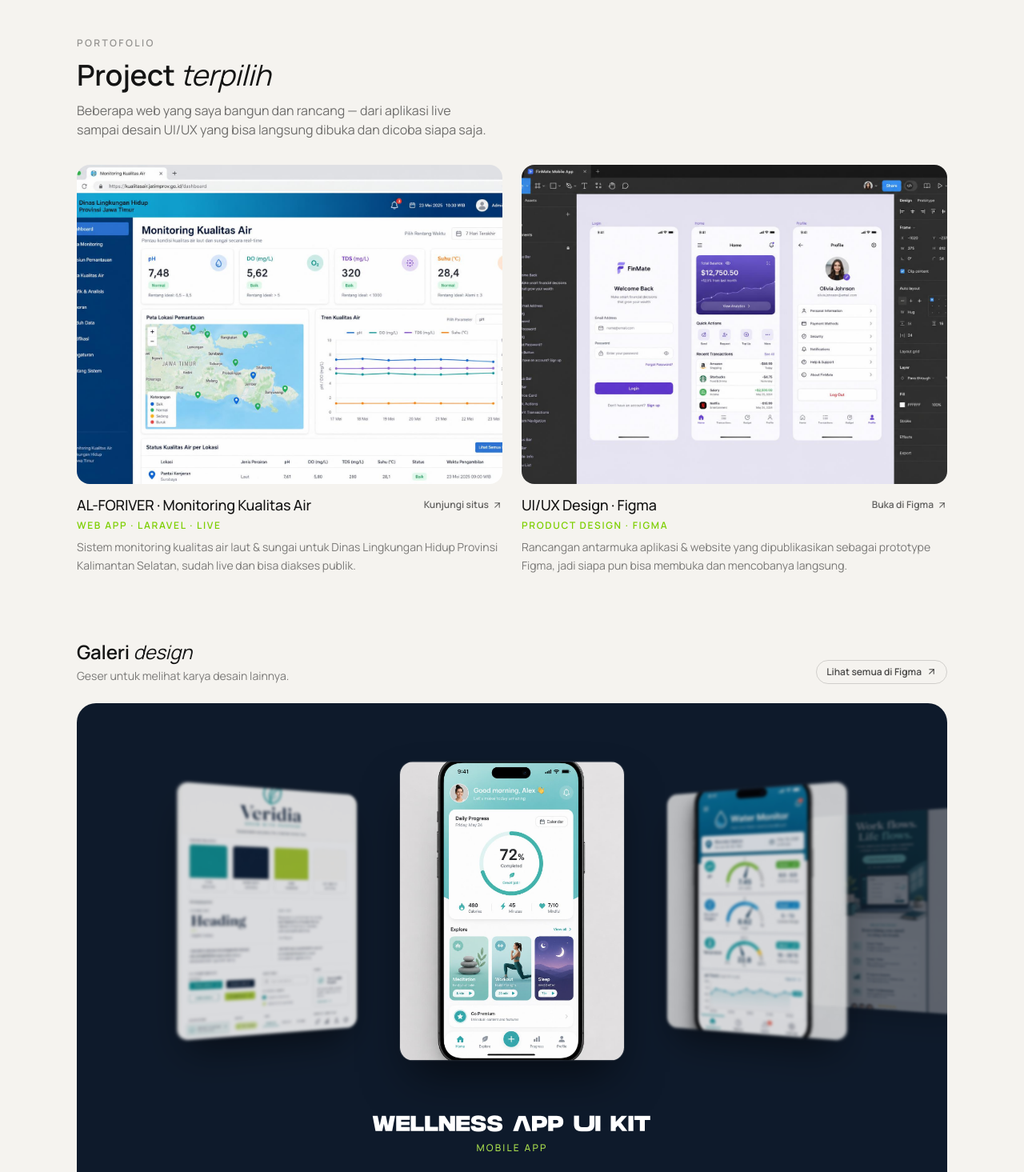
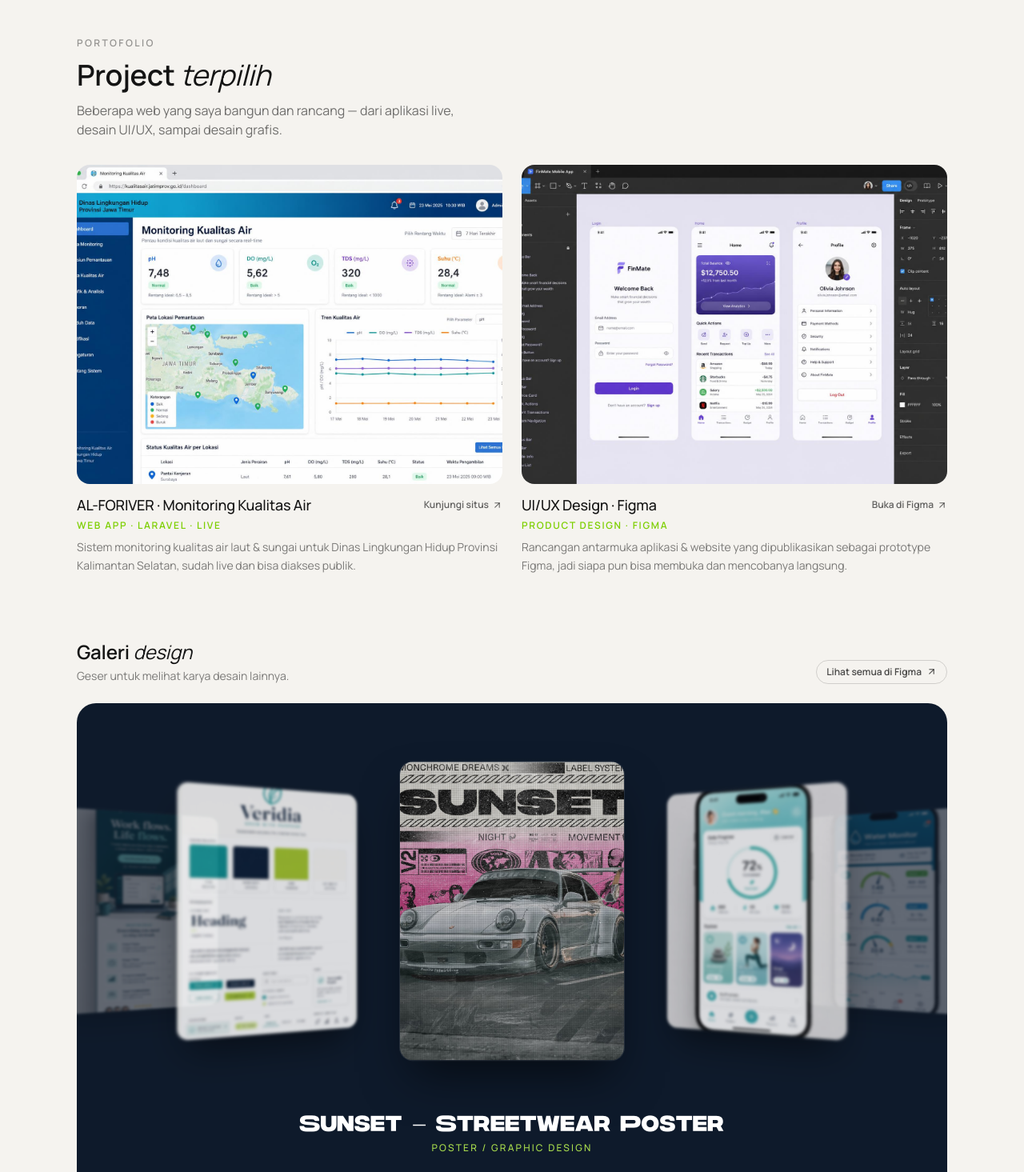
Before and after one commit to sendi8921/PORTOFOLIO, a React (Vite) app: page / in a window 1280 px wide. Shown: the part 3440-4905 px from the top of the page at 80% size. Built offline with nearby package versions, Linux system fonts and the light colour scheme.

Commit message:
Tambah poster grafis ke galeri & jadikan galeri umum (UI/UX + grafis)
Co-Authored-By: Devin AI <158243242+devin-ai-integration[bot]@users.noreply.github.com>

```diff
--- a/src/components/Portfolio.jsx
+++ b/src/components/Portfolio.jsx
@@ -71,9 +71,10 @@ const PROJECTS = [
 ];
 
 const DESIGN_SHOWCASE = [
-  { src: "/designs/design-1.jpg", title: "Wellness App UI Kit", tag: "Mobile App" },
-  { src: "/designs/design-3.jpg", title: "Water Quality Monitoring App", tag: "Mobile App" },
-  { src: "/designs/design-2.jpg", title: "SaaS Landing Page", tag: "Web Design" },
+  { src: "/designs/poster-sunset.jpg", title: "Sunset — Streetwear Poster", tag: "Poster / Graphic Design" },
+  { src: "/designs/design-1.jpg", title: "Wellness App UI Kit", tag: "UI/UX · Mobile App" },
+  { src: "/designs/design-3.jpg", title: "Water Quality Monitoring App", tag: "UI/UX · Mobile App" },
+  { src: "/designs/design-2.jpg", title: "SaaS Landing Page", tag: "UI/UX · Web Design" },
   { src: "/designs/design-4.jpg", title: "Design System", tag: "Branding & UI" },
 ];
 
@@ -527,8 +528,8 @@ export default function PortfolioMinimal() {
             Project <span className="italic-display font-normal">terpilih</span>
           </h2>
           <p className="text-black/55 text-sm sm:text-base mt-3 max-w-lg">
-            Beberapa web yang saya bangun dan rancang — dari aplikasi live sampai
-            desain UI/UX yang bisa langsung dibuka dan dicoba siapa saja.
+            Beberapa web yang saya bangun dan rancang — dari aplikasi live,
+            desain UI/UX, sampai desain grafis.
           </p>
         </Reveal>
 
```
Also changed, not shown: public/designs/poster-sunset.jpg (added).
